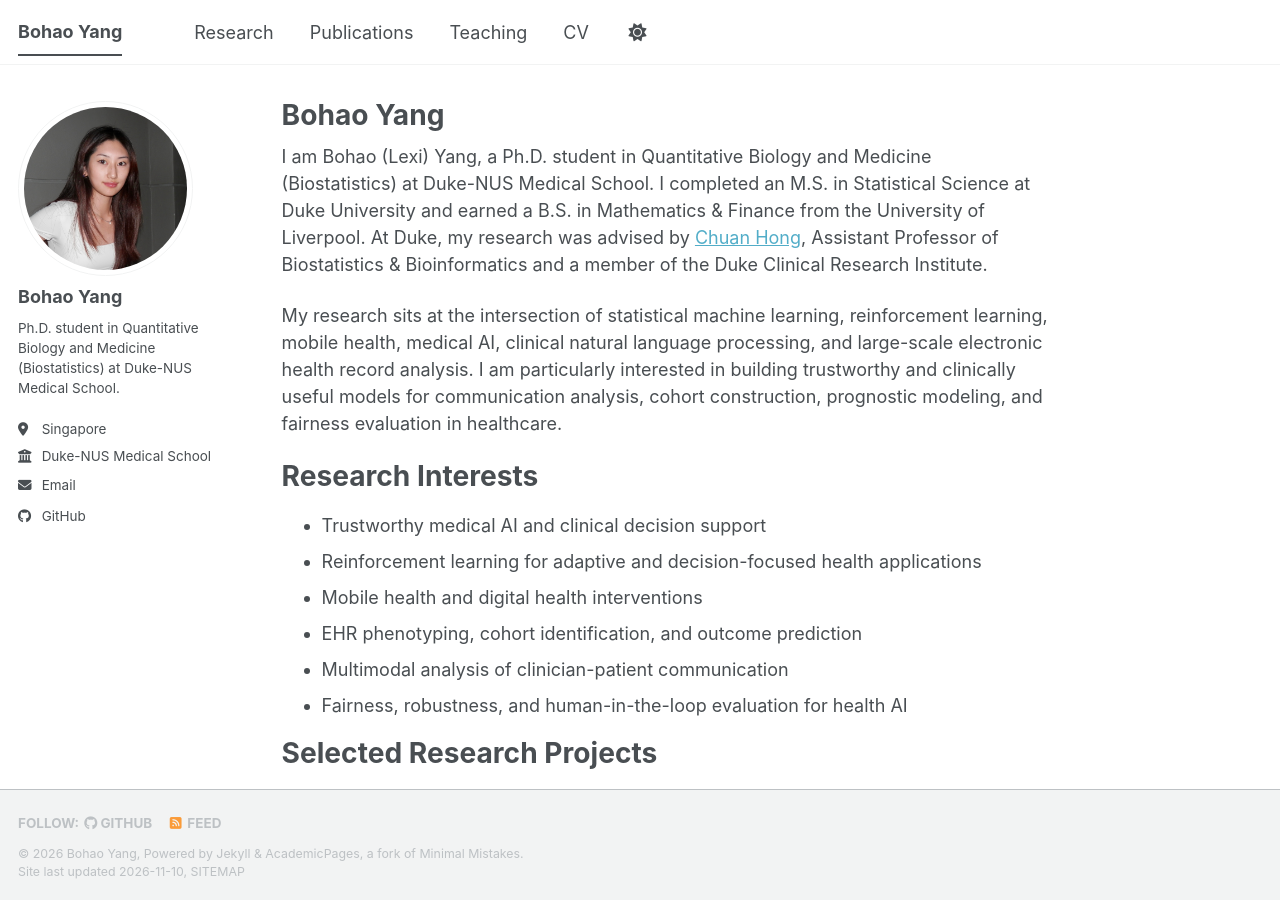
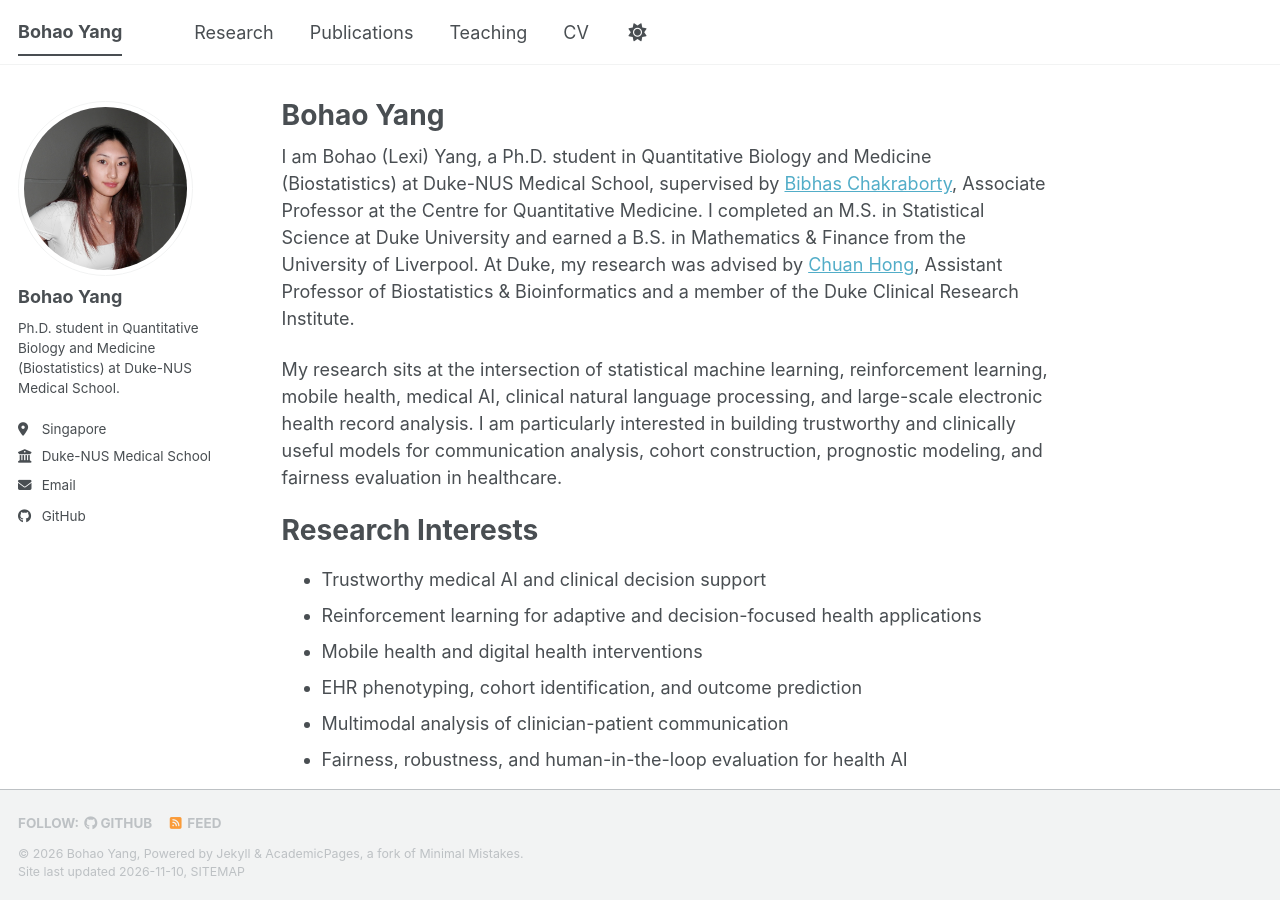
Before and after one commit to bohaoyang1327/bohaoyang1327, a Jekyll site: the page built from _pages/about.md, in a window 1280 px wide and 900 px high. Built offline with Jekyll 4.4.1, drawn with Linux system fonts in a browser that asks for light colours; a script bundle is joined from its source files by our own code; library files that are not in the unit come from our copies.

Commit message:
add PhD supervisor to homepage intro
Co-Authored-By: Claude Opus 5.5 <noreply@anthropic.com>
Claude-Session: https://claude.ai/code/session_01HRvBuFikx9F6mSdHxsqRJk

```diff
--- a/_pages/about.md
+++ b/_pages/about.md
@@ -9,7 +9,7 @@ redirect_from:
 
 {% include base_path %}
 
-I am Bohao (Lexi) Yang, a Ph.D. student in Quantitative Biology and Medicine (Biostatistics) at Duke-NUS Medical School. I completed an M.S. in Statistical Science at Duke University and earned a B.S. in Mathematics & Finance from the University of Liverpool. At Duke, my research was advised by [Chuan Hong](https://biostat.duke.edu/profile/chuan-hong), Assistant Professor of Biostatistics & Bioinformatics and a member of the Duke Clinical Research Institute.
+I am Bohao (Lexi) Yang, a Ph.D. student in Quantitative Biology and Medicine (Biostatistics) at Duke-NUS Medical School, supervised by [Bibhas Chakraborty](https://blog.nus.edu.sg/bibhas/research-lab/), Associate Professor at the Centre for Quantitative Medicine. I completed an M.S. in Statistical Science at Duke University and earned a B.S. in Mathematics & Finance from the University of Liverpool. At Duke, my research was advised by [Chuan Hong](https://biostat.duke.edu/profile/chuan-hong), Assistant Professor of Biostatistics & Bioinformatics and a member of the Duke Clinical Research Institute.
 
 My research sits at the intersection of statistical machine learning, reinforcement learning, mobile health, medical AI, clinical natural language processing, and large-scale electronic health record analysis. I am particularly interested in building trustworthy and clinically useful models for communication analysis, cohort construction, prognostic modeling, and fairness evaluation in healthcare.
 
```
